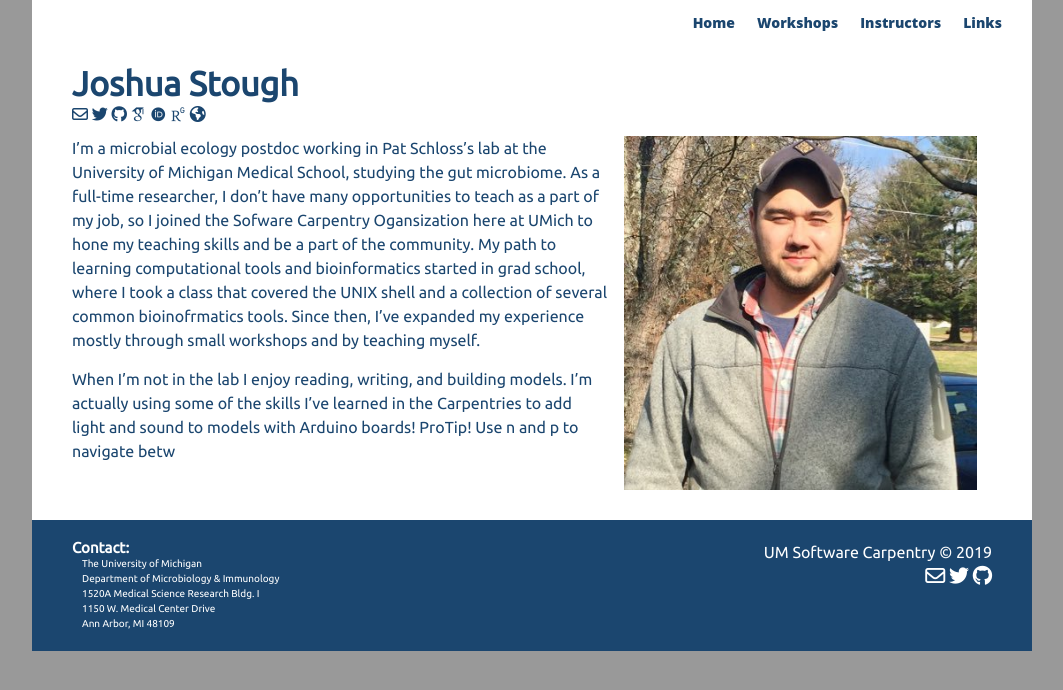
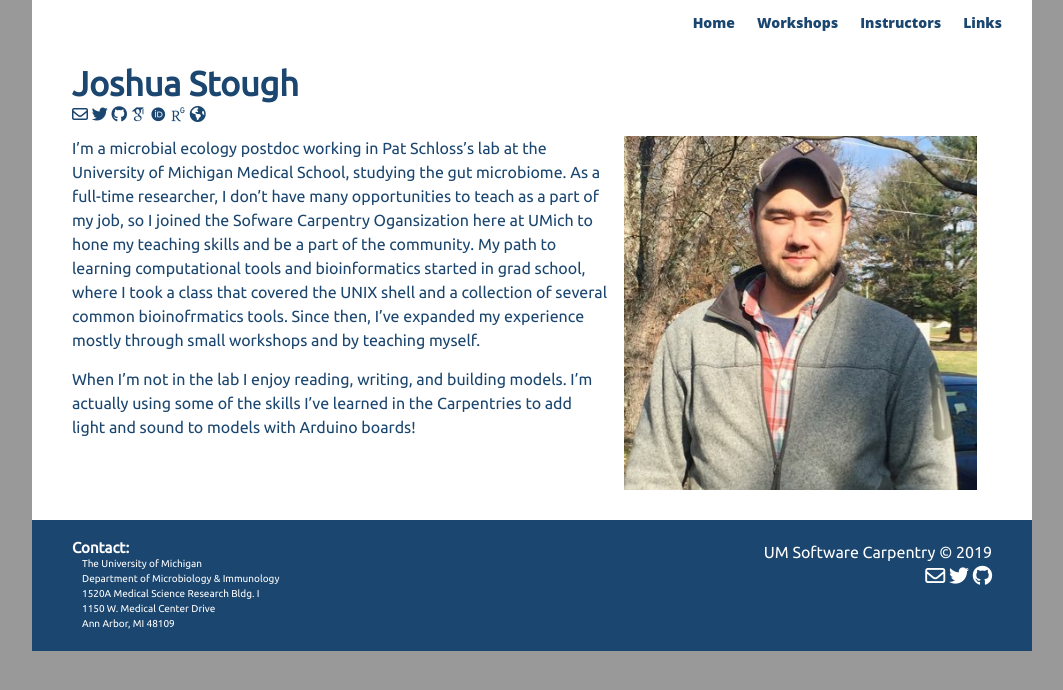
Before and after one commit to UMCarpentries/umcarpentries.github.io, a Jekyll site: the page built from _instructors/stough.md, in a window 1280 px wide. Shown: the top 690 px of the page, without its empty margins (108-1171 px from the left). Built offline with Jekyll 4.4.1, drawn with Linux system fonts in a browser that asks for light colours; nearby versions of some CDN libraries; some web fonts are replaced.

Commit message:
Fixed typo in the description

```diff
--- a/_instructors/stough.md
+++ b/_instructors/stough.md
@@ -18,4 +18,3 @@ I'm a microbial ecology postdoc working in Pat Schloss's lab at the University o
 My path to learning computational tools and bioinformatics started in grad school, where I took a class that covered the UNIX shell and a collection of several common bioinofrmatics tools. Since then, I've expanded my experience mostly through small workshops and by teaching myself.
 
 When I'm not in the lab I enjoy reading, writing, and building models. I'm actually using some of the skills I've learned in the Carpentries to add light and sound to models with Arduino boards!
-ProTip! Use n and p to navigate betw
```
